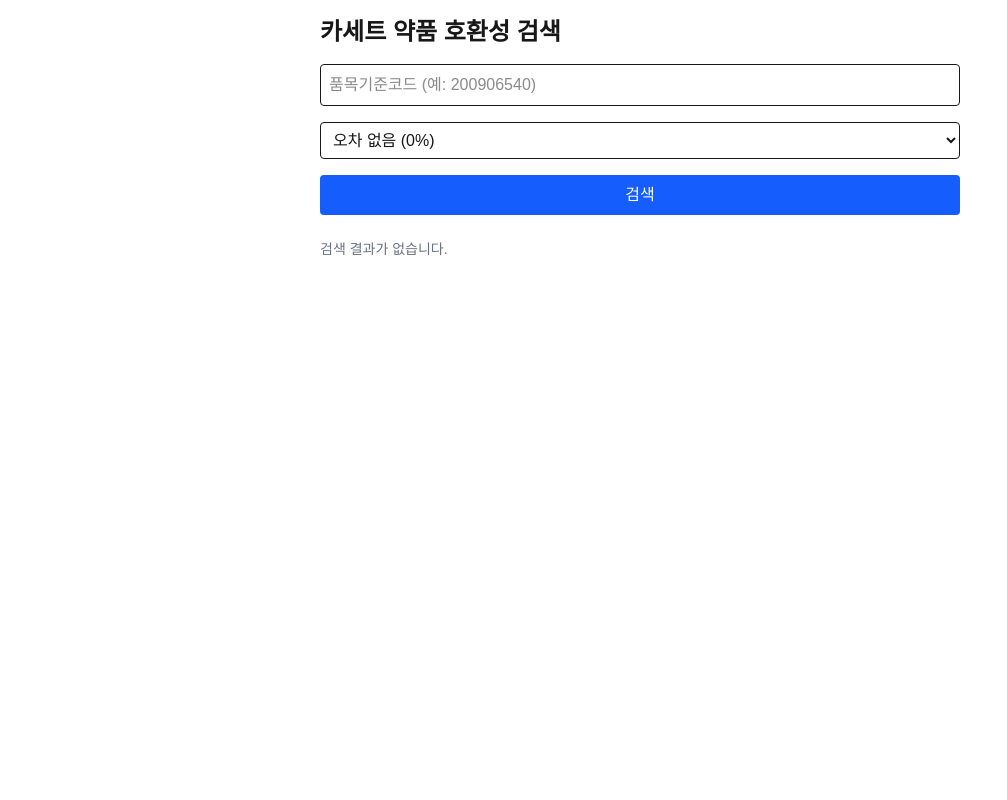
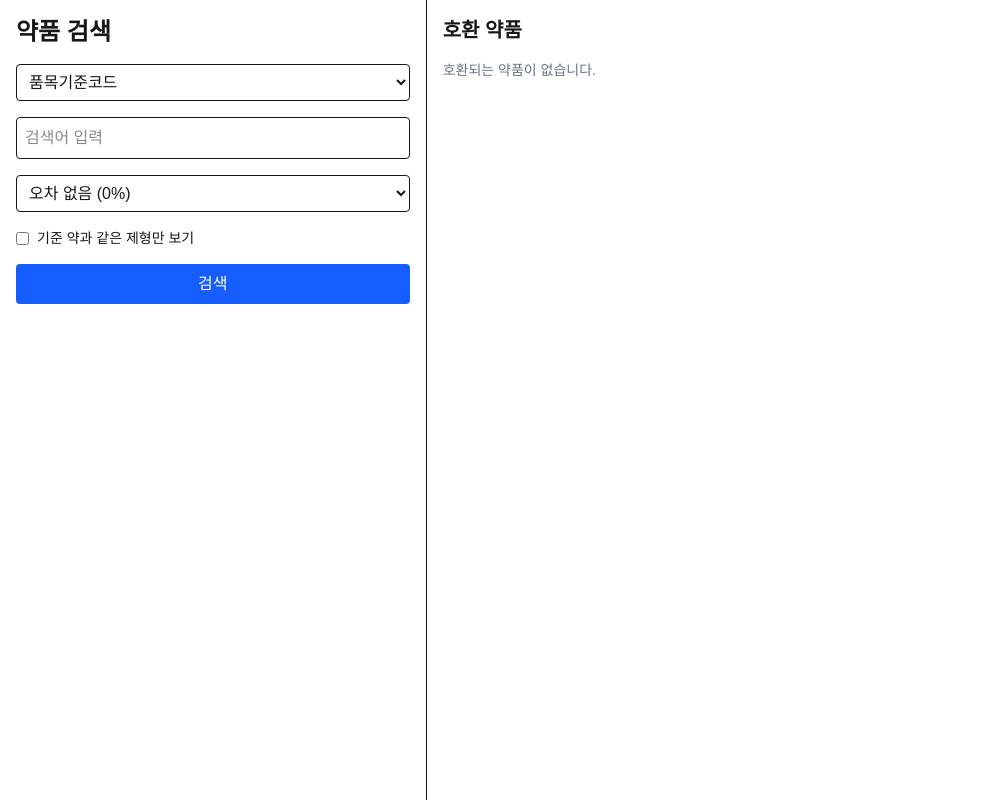
Before and after one commit to parc02/pharmATC-front, a Next.js app in the folder pharmatc-front/: page / in a window 1280 px wide. Shown: the whole page, without its empty margins (0-1007 px from the left). Built offline with nearby package versions, Linux system fonts and the light colour scheme.

Commit message:
뷰 수정

```diff
--- a/pharmatc-front/src/app/page.tsx
+++ b/pharmatc-front/src/app/page.tsx
@@ -1,6 +1,6 @@
 'use client';
 
-import { useState } from 'react';
+import { useState, useMemo } from 'react';
 
 type DrugDto = {
   itemSeq: string;
@@ -16,17 +16,25 @@ type DrugDto = {
 };
 
 export default function Home() {
-  const [itemSeq, setItemSeq] = useState('');
+  const [searchType, setSearchType] = useState<'itemSeq' | 'ediCode' | 'itemName'>('itemSeq');
+  const [searchValue, setSearchValue] = useState('');
   const [tolerance, setTolerance] = useState(0);
+  const [sameFormOnly, setSameFormOnly] = useState(false);
+  const [searchResults, setSearchResults] = useState<DrugDto[]>([]);
+  const [selectedBaseDrug, setSelectedBaseDrug] = useState<DrugDto | null>(null);
   const [results, setResults] = useState<DrugDto[]>([]);
   const [loading, setLoading] = useState(false);
   const [error, setError] = useState('');
 
+  const filteredResults = useMemo(() => {
+    if (!sameFormOnly || !selectedBaseDrug) return results;
+    return results.filter(d => d.formCodeName === selectedBaseDrug.formCodeName);
+  }, [results, sameFormOnly, selectedBaseDrug]);
+
   const handleSearch = async () => {
-    const trimmed = itemSeq.trim();
-
+    const trimmed = searchValue.trim();
     if (!trimmed) {
-      setError('품목기준코드를 입력해주세요.');
+      setError('검색어를 입력해주세요.');
       return;
     }
 
@@ -38,44 +46,75 @@ export default function Home() {
     setError('');
     setLoading(true);
     setResults([]);
+    setSearchResults([]);
+    setSelectedBaseDrug(null);
 
     try {
-      const response = await fetch('http://localhost:8080/api/v1/match', {
+      if (searchType === 'itemSeq') {
+        const res = await fetch('http://localhost:8080/api/v1/match', {
           method: 'POST',
           headers: { 'Content-Type': 'application/json' },
-        body: JSON.stringify({
-          itemSeq: trimmed,
-          tolerance: Number(tolerance),
-        }),
+          body: JSON.stringify({ itemSeq: trimmed, tolerance }),
         });
+        if (!res.ok) throw new Error('매칭 검색 실패');
+        const data = await res.json();
+        setResults(data.matchedDrugs || []);
+      } else {
+        const param = searchType === 'ediCode' ? 'ediCode' : 'itemName';
+        const res = await fetch(`http://localhost:8080/api/v1/drugs/search?${param}=${encodeURIComponent(trimmed)}`);
+        if (!res.ok) throw new Error('약 검색 실패');
+        const data = await res.json();
+        const list = Array.isArray(data) ? data : [];
+        setSearchResults(list);
+      }
+    } catch (err: any) {
+      setError(err.message || '검색 중 오류 발생');
+    } finally {
+      setLoading(false);
+    }
+  };
 
-      if (!response.ok) {
-        throw new Error(`서버 오류: ${response.status}`);
-      }
-
-      const data = await response.json();
+  const handleBaseSelect = async (drug: DrugDto) => {
+    setSelectedBaseDrug(drug);
+    setResults([]);
+    setLoading(true);
+    try {
+      const res = await fetch('http://localhost:8080/api/v1/match', {
+        method: 'POST',
+        headers: { 'Content-Type': 'application/json' },
+        body: JSON.stringify({ itemSeq: drug.itemSeq, tolerance }),
+      });
+      if (!res.ok) throw new Error('매칭 검색 실패');
+      const data = await res.json();
       setResults(data.matchedDrugs || []);
-    } catch (err: unknown) {
-      if (err instanceof Error) {
-        setError(err.message);
-      } else {
-        setError('알 수 없는 오류가 발생했습니다.');
-      }
+    } catch (err: any) {
+      setError(err.message || '매칭 중 오류 발생');
     } finally {
       setLoading(false);
     }
   };
 
   return (
-      <main className="max-w-2xl mx-auto p-4">
-        <h1 className="text-2xl font-bold mb-4">카세트 약품 호환성 검색</h1>
+      <main className="flex flex-col md:flex-row h-screen">
+        <div className="w-full md:w-1/3 p-4 border-r overflow-y-auto">
+          <h1 className="text-2xl font-bold mb-4">약품 검색</h1>
 
-        <div className="space-y-4 mb-6">
+          <div className="space-y-4 mb-4">
+            <select
+                value={searchType}
+                onChange={(e) => setSearchType(e.target.value as any)}
+                className="w-full border rounded p-2"
+            >
+              <option value="itemSeq">품목기준코드</option>
+              <option value="ediCode">보험코드</option>
+              <option value="itemName">약품명</option>
+            </select>
+
             <input
                 type="text"
-              placeholder="품목기준코드 (예: 200906540)"
-              value={itemSeq}
-              onChange={(e) => setItemSeq(e.target.value)}
+                placeholder="검색어 입력"
+                value={searchValue}
+                onChange={(e) => setSearchValue(e.target.value)}
                 className="w-full border rounded p-2"
             />
 
@@ -91,6 +130,15 @@ export default function Home() {
               <option value={20}>20%</option>
             </select>
 
+            <div className="flex items-center space-x-2">
+              <input
+                  type="checkbox"
+                  checked={sameFormOnly}
+                  onChange={() => setSameFormOnly(prev => !prev)}
+              />
+              <label className="text-sm">기준 약과 같은 제형만 보기</label>
+            </div>
+
             <button
                 onClick={handleSearch}
                 disabled={loading}
@@ -102,9 +150,39 @@ export default function Home() {
             {error && <p className="text-red-600 text-sm">{error}</p>}
           </div>
 
+          {searchResults.length > 0 && (
+              <div className="space-y-2">
+                <p className="text-sm text-gray-600">검색된 약품 (기준 약 선택)</p>
+                {searchResults.map((drug, i) => (
+                    <button
+                        key={i}
+                        onClick={() => handleBaseSelect(drug)}
+                        className="w-full text-left border p-2 rounded hover:bg-gray-100"
+                    >
+                      {drug.itemName}
+                    </button>
+                ))}
+              </div>
+          )}
+
+          {selectedBaseDrug && (
+              <div className="mt-6 p-4 border rounded bg-gray-50">
+                <h3 className="text-md font-semibold mb-2">선택된 기준 약품</h3>
+                <p><strong>약품명:</strong> {selectedBaseDrug.itemName}</p>
+                <p><strong>제형:</strong> {selectedBaseDrug.formCodeName}</p>
+                <p><strong>품목기준코드:</strong> {selectedBaseDrug.itemSeq}</p>
+                <p><strong>장축:</strong> {selectedBaseDrug.lengLong} mm</p>
+                <p><strong>단축:</strong> {selectedBaseDrug.lengShort} mm</p>
+                <p><strong>두께:</strong> {selectedBaseDrug.thick} mm</p>
+              </div>
+          )}
+        </div>
+
+        <div className="w-full md:w-2/3 p-4 overflow-y-auto">
+          <h2 className="text-xl font-semibold mb-4">호환 약품</h2>
           <div className="space-y-4">
-          {results.length > 0 ? (
-              results.map((drug, index) => (
+            {filteredResults.length > 0 ? (
+                filteredResults.map((drug, index) => (
                     <div key={index} className="p-4 border rounded shadow">
                       {drug.itemImage && (
                           <img
@@ -114,9 +192,9 @@ export default function Home() {
                           />
                       )}
                       <p><strong>약품명:</strong> {drug.itemName}</p>
+                      <p><strong>제형:</strong> {drug.formCodeName}</p>
                       <p><strong>품목기준코드:</strong> {drug.itemSeq}</p>
                       <p><strong>업체명:</strong> {drug.entpName} (코드: {drug.entpSeq})</p>
-                    <p><strong>제형:</strong> {drug.formCodeName}</p>
                       <p><strong>장축:</strong> {drug.lengLong} mm</p>
                       <p><strong>단축:</strong> {drug.lengShort} mm</p>
                       <p><strong>두께:</strong> {drug.thick} mm</p>
@@ -124,8 +202,9 @@ export default function Home() {
                     </div>
                 ))
             ) : (
-              !loading && <p className="text-gray-500 text-sm">검색 결과가 없습니다.</p>
+                !loading && <p className="text-gray-500 text-sm">호환되는 약품이 없습니다.</p>
             )}
+          </div>
         </div>
       </main>
   );
```
Lines whose indentation alone changed are shown as unchanged.
